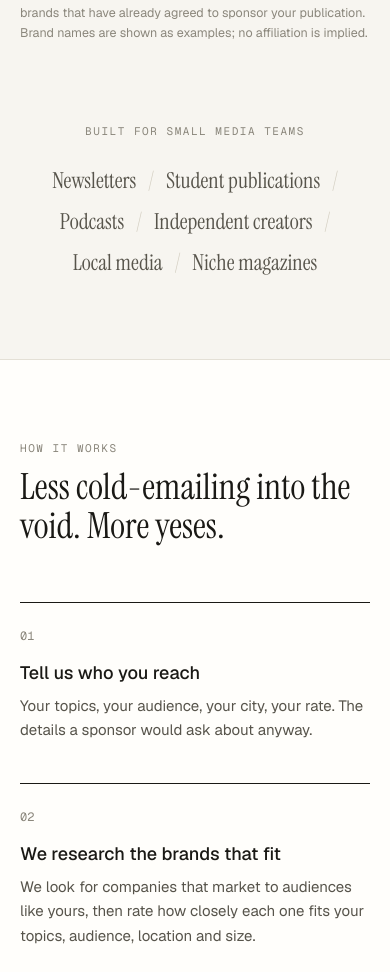
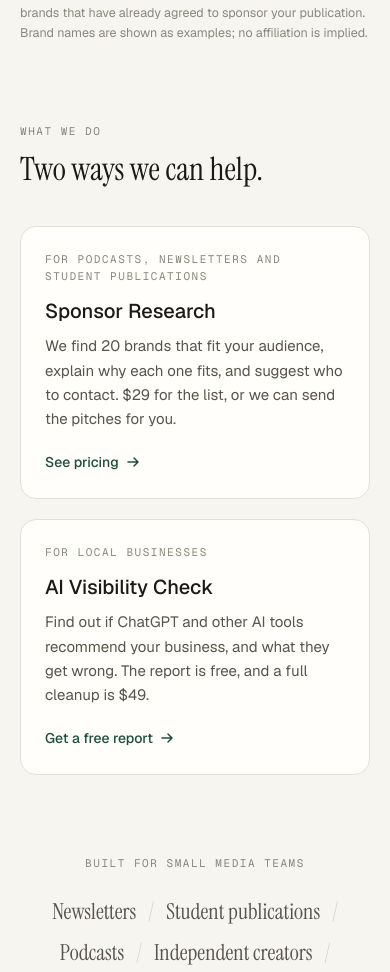
Before and after one commit to sofiaiuteri/sponsorflow, a Next.js app: page / in a window 390 px wide. Shown: the part 2047-3019 px from the top of the page. Built offline with nearby package versions, Linux system fonts and the light colour scheme; no server answers.

Commit message:
Add products section and AI Visibility Check nav links
Co-Authored-By: Claude Opus 5.5 <noreply@anthropic.com>

```diff
--- a/app/ai-check/page.tsx
+++ b/app/ai-check/page.tsx
@@ -29,7 +29,7 @@ export default function AiCheckPage() {
           <div>
             <p className="eyebrow">AI Visibility Check · free report</p>
             <h1 className="mt-3 font-serif text-[42px] leading-[1.04] sm:text-[60px]">Is ChatGPT recommending your business?</h1>
-            <p className="mt-3 text-[13px] text-ink-muted">A separate service from SponsorFlow&apos;s sponsor research for publishers.</p>
+            <p className="mt-3 text-[13px] text-ink-muted">One of SponsorFlow&apos;s services, made for local businesses. It&apos;s separate from our sponsor research for publishers.</p>
             <p className="mt-5 max-w-md text-[16.5px] leading-relaxed text-ink-soft">
               More and more customers skip the search results and just ask ChatGPT, Perplexity or Google&apos;s AI where to go. If AI doesn&apos;t know about you, or has your hours wrong, those customers end up somewhere else.
             </p>
--- a/app/page.tsx
+++ b/app/page.tsx
@@ -123,6 +123,34 @@ export default function Home() {
           <PreviewList />
           <p className="mt-3 text-[12.5px] text-ink-muted">Tap a row to see the pitch. Change a status to track outreach.</p>
           <p className="mt-1 max-w-3xl text-[12.5px] leading-relaxed text-ink-muted">{TRUST_NOTE}</p>
+        </section>
+
+        {/* Products */}
+        <section id="products" className="scroll-mt-20 mx-auto max-w-6xl px-5 pt-20 sm:px-8 sm:pt-28">
+          <p className="eyebrow">What we do</p>
+          <h2 className="mt-3 font-serif text-[32px] leading-[1.08] sm:text-[42px]">Two ways we can help.</h2>
+          <div className="mt-10 grid gap-5 sm:grid-cols-2">
+            <Link href="/#pricing" className="group rounded-2xl border border-line bg-card p-6 transition hover:border-ink">
+              <p className="eyebrow">For podcasts, newsletters and student publications</p>
+              <h3 className="mt-3 text-[20px] font-medium">Sponsor Research</h3>
+              <p className="mt-2 text-[15px] leading-relaxed text-ink-soft">
+                We find 20 brands that fit your audience, explain why each one fits, and suggest who to contact. $29 for the list, or we can send the pitches for you.
+              </p>
+              <span className="mt-5 inline-flex items-center gap-1.5 text-[14px] font-medium text-accent">
+                See pricing <Arrow className="transition group-hover:translate-x-0.5" />
+              </span>
+            </Link>
+            <Link href="/ai-check" className="group rounded-2xl border border-line bg-card p-6 transition hover:border-ink">
+              <p className="eyebrow">For local businesses</p>
+              <h3 className="mt-3 text-[20px] font-medium">AI Visibility Check</h3>
+              <p className="mt-2 text-[15px] leading-relaxed text-ink-soft">
+                Find out if ChatGPT and other AI tools recommend your business, and what they get wrong. The report is free, and a full cleanup is $49.
+              </p>
+              <span className="mt-5 inline-flex items-center gap-1.5 text-[14px] font-medium text-accent">
+                Get a free report <Arrow className="transition group-hover:translate-x-0.5" />
+              </span>
+            </Link>
+          </div>
         </section>
 
         {/* Built for */}
--- a/components/Chrome.tsx
+++ b/components/Chrome.tsx
@@ -21,6 +21,7 @@ export function SiteHeader({ minimal = false }: { minimal?: boolean }) {
             <Link href="/#how" className="transition hover:text-ink">How it works</Link>
             <Link href="/dashboard" className="transition hover:text-ink">Sample list</Link>
             <Link href="/#pricing" className="transition hover:text-ink">Pricing</Link>
+            <Link href="/ai-check" className="transition hover:text-ink">AI Visibility Check</Link>
           </nav>
         )}
         <Link href="/beta" className="rounded-full bg-ink px-4 py-2 text-[13.5px] font-medium text-paper transition hover:bg-accent">
@@ -65,13 +66,16 @@ export function AiCheckHeader() {
   return (
     <header className="sticky top-0 z-30 border-b border-line/70 bg-paper/85 backdrop-blur-md">
       <div className="mx-auto flex h-16 max-w-6xl items-center justify-between px-5 sm:px-8">
-        <Link href="/ai-check" className="inline-flex items-baseline gap-2 tracking-tight">
-          <span className="text-[19px] font-semibold">AI Visibility Check</span>
-          <span className="text-[12.5px] text-ink-muted">by SponsorFlow</span>
-        </Link>
-        <Link href="#check" className="rounded-full bg-ink px-4 py-2 text-[13.5px] font-medium text-paper transition hover:bg-accent">
-          Get my free report
-        </Link>
+        <div className="inline-flex items-baseline gap-2 tracking-tight">
+          <Link href="/ai-check" className="text-[19px] font-semibold">AI Visibility Check</Link>
+          <Link href="/" className="text-[12.5px] text-ink-muted underline-offset-4 hover:text-ink hover:underline">by SponsorFlow</Link>
+        </div>
+        <div className="flex items-center gap-5">
+          <Link href="/#products" className="hidden text-[14px] text-ink-soft transition hover:text-ink sm:inline">All products</Link>
+          <Link href="#check" className="rounded-full bg-ink px-4 py-2 text-[13.5px] font-medium text-paper transition hover:bg-accent">
+            Get my free report
+          </Link>
+        </div>
       </div>
     </header>
   );
```
